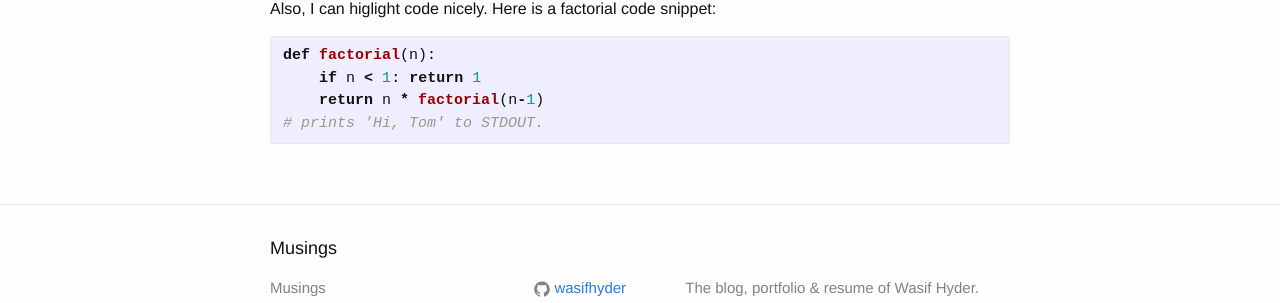
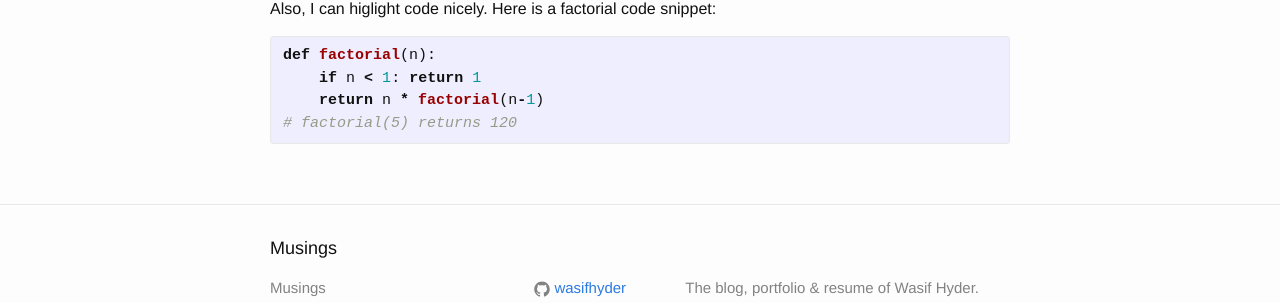
Before and after one commit to wasifhyder/blog, a Jekyll site: the page built from _posts/2016-01-07-welcome-to-jekyll.markdown, in a window 1280 px wide. Shown: the part 329-632 px from the top of the page. Built offline with Jekyll 4.4.1, drawn with Linux system fonts in a browser that asks for light colours.

Commit message:
Updated post

```diff
--- a/_posts/2016-01-07-welcome-to-jekyll.markdown
+++ b/_posts/2016-01-07-welcome-to-jekyll.markdown
@@ -14,5 +14,5 @@ Also, I can higlight code nicely. Here is a factorial code snippet:
 def factorial(n):
     if n < 1: return 1
     return n * factorial(n-1)
-# prints 'Hi, Tom' to STDOUT.
+# factorial(5) returns 120
 {% endhighlight %}
```
